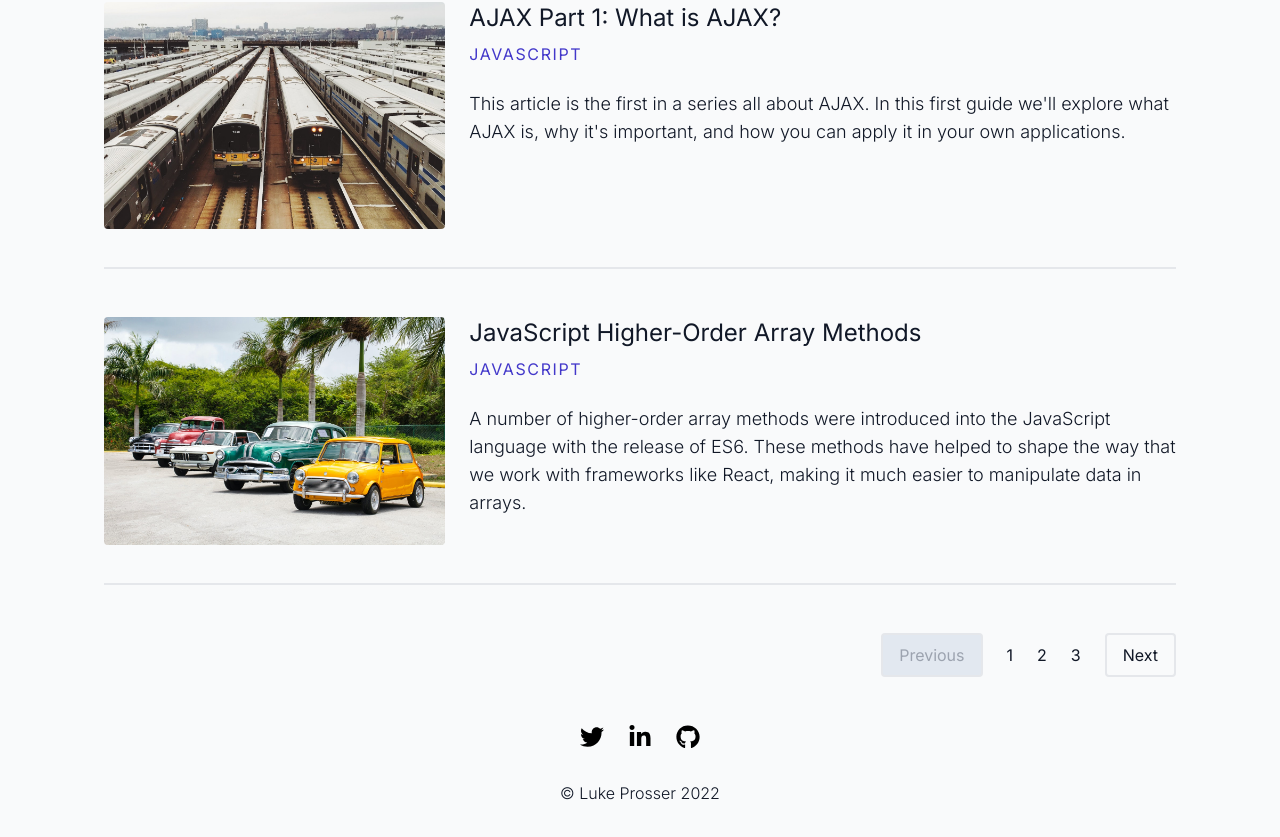
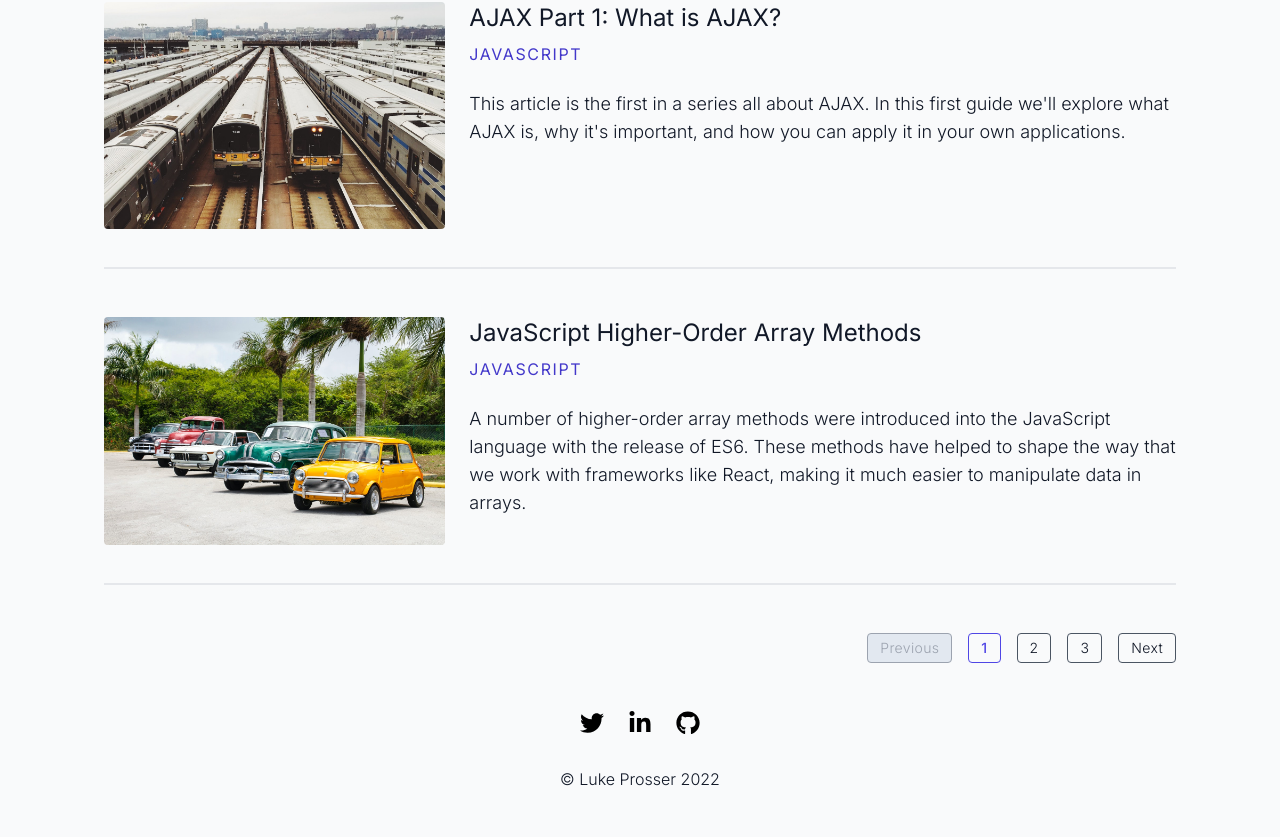
Before and after one commit to lukeprosser/lukesprosser-nextjs, a Next.js app: page /blog in a window 1280 px wide. Shown: the part 2111-2948 px from the top of the page. Built offline with nearby package versions, Linux system fonts and the light colour scheme.

Commit message:
style pagination component

```diff
--- /dev/null
+++ b/components/pagination.js
@@ -0,0 +1,42 @@
+import { useRouter } from 'next/router';
+
+const buttonStyles =
+  'font-light tracking-wide border-gray-600 border rounded px-3 py-1 disabled:border-gray-400 disabled:bg-slate-200 disabled:text-gray-400 hover:border-indigo-500 hover:text-indigo-500';
+const activeButtonStyles =
+  'font-medium border tracking-wide text-indigo-600 border-indigo-600 rounded px-3 py-1 hover:border-indigo-500 hover:text-indigo-500';
+
+export default function Pagination({ currentPage, totalPages }) {
+  const router = useRouter();
+
+  return (
+    <div className='flex justify-end gap-2 sm:gap-4 text-sm'>
+      <button
+        onClick={() => router.push(`?page=${currentPage - 1}`)}
+        disabled={currentPage <= 1}
+        className={buttonStyles}
+      >
+        Previous
+      </button>
+      {Array.from(Array(totalPages))
+        .map((el, i) => i + 1)
+        .map((pageIdx) => (
+          <button
+            key={pageIdx}
+            onClick={() => router.push(`?page=${pageIdx}`)}
+            className={
+              pageIdx === currentPage ? activeButtonStyles : buttonStyles
+            }
+          >
+            {pageIdx}
+          </button>
+        ))}
+      <button
+        onClick={() => router.push(`?page=${currentPage + 1}`)}
+        disabled={currentPage >= totalPages}
+        className={buttonStyles}
+      >
+        Next
+      </button>
+    </div>
+  );
+}
--- a/pages/blog/index.js
+++ b/pages/blog/index.js
@@ -1,18 +1,16 @@
 // REFERENCE FILE FOR EVENTUAL BLOG PAGE
 import Head from 'next/head';
-import { useRouter } from 'next/router';
 import { getSortedPostsData } from '../../lib/posts';
 import Layout from '../../components/layout';
 import PostsIndex from '../../components/postsIndex';
+import Pagination from '../../components/pagination';
 
-export default function Blog({ posts, page, totalPages }) {
-  const router = useRouter();
-
+export default function Blog({ posts, currentPage, totalPages }) {
   return (
     <>
       <Head>
         <title>
-          Blog - Page {page} of {totalPages}
+          Blog - Page {currentPage} of {totalPages}
         </title>
         <meta name='description' content='Blog' />
       </Head>
@@ -20,36 +18,11 @@ export default function Blog({ posts, page, totalPages }) {
         <main>
           <section className='mt-10'>
             <h1 className='text-2xl sm:text-3xl'>
-              Blog - Page {page} of {totalPages}
+              Blog - Page {currentPage} of {totalPages}
             </h1>
           </section>
           <PostsIndex posts={posts} />
-          <div className='flex justify-end gap-6'>
-            {/* Make button a component with consistent styles */}
-            {/* Props will need integer expression, disabled value */}
-            <button
-              onClick={() => router.push(`?page=${page - 1}`)}
-              disabled={page <= 1}
-              className='border-2 rounded px-4 py-2 disabled:bg-slate-200 disabled:text-gray-400'
-            >
-              Previous
-            </button>
-            {Array.from(Array(totalPages).keys()).map((pageNum) => (
-              <button
-                key={pageNum + 1}
-                onClick={() => router.push(`?page=${pageNum + 1}`)}
-              >
-                {pageNum + 1}
-              </button>
-            ))}
-            <button
-              onClick={() => router.push(`?page=${page + 1}`)}
-              disabled={page >= totalPages}
-              className='border-2 rounded px-4 py-2 disabled:bg-slate-200 disabled:text-gray-400'
-            >
-              Next
-            </button>
-          </div>
+          <Pagination currentPage={currentPage} totalPages={totalPages} />
         </main>
       </Layout>
     </>
@@ -70,7 +43,7 @@ export async function getServerSideProps({ query: { page = 1 } }) {
       posts: allPostsData
         .map((post) => post.meta)
         .slice(index, index + postLimit),
-      page: parseInt(page),
+      currentPage: pageInt,
       totalPosts,
       postLimit,
       totalPages,
```
